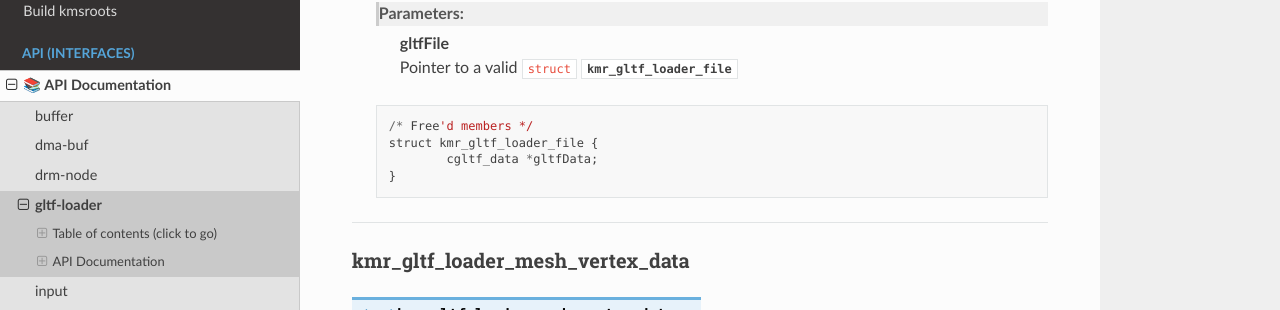
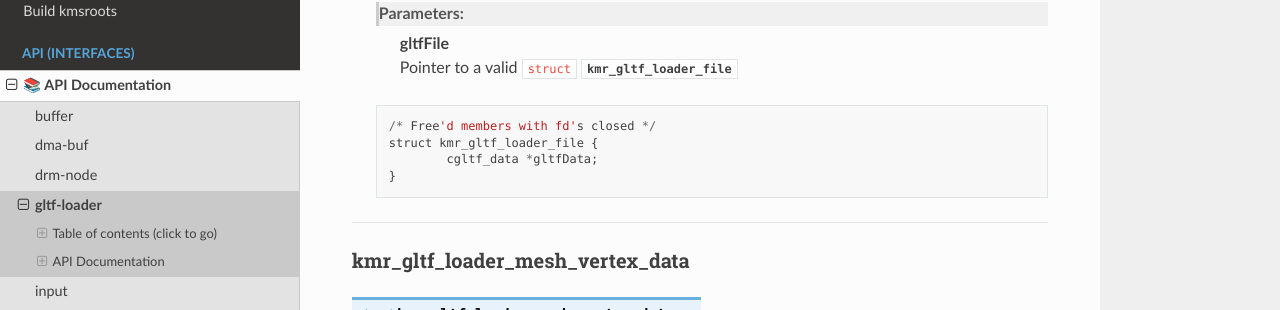
Before and after one commit to under-view/kmsroots, a Sphinx documentation site: the page built from docs/gltf-loader.rst, in a window 1280 px wide and 900 px high, scrolled down 2218 px. Shown: the part 141-451 px from the top of the window. Built offline with Sphinx 7.4.7 and the Read the Docs theme 2.0.0, drawn with Linux system fonts in a browser that asks for light colours; formulas are drawn with MathJax 3; some of the changed text lies outside the part shown.

Commit message:
match header _destroy functions with docs
Signed-off-by: Vincent Davis Jr <vince@underview.tech>

```diff
--- a/docs/drm-node.rst
+++ b/docs/drm-node.rst
@@ -362,7 +362,7 @@ kmr_drm_node_display_destroy
 
 	.. code-block::
 
-		/* Free'd members */
+		/* Free'd members with fd's closed */
 		struct kmr_drm_node_display {
 			struct kmr_drm_node_display_object_props connector.propsData;
 			struct kmr_drm_node_display_object_props crtc.propsData;
--- a/docs/gltf-loader.rst
+++ b/docs/gltf-loader.rst
@@ -122,7 +122,7 @@ kmr_gltf_loader_file_destroy
 
 	.. code-block::
 
-		/* Free'd members */
+		/* Free'd members with fd's closed */
 		struct kmr_gltf_loader_file {
 			cgltf_data *gltfData;
 		}
@@ -274,7 +274,7 @@ kmr_gltf_loader_mesh_destroy
 
 	.. code-block::
 
-		/* Free'd members */
+		/* Free'd members with fd's closed */
 		struct kmr_gltf_loader_mesh {
 			struct kmr_gltf_loader_mesh_data {
 				uint32_t *indexBufferData;
@@ -356,7 +356,7 @@ kmr_gltf_loader_texture_image_destroy
 
 	.. code-block::
 
-		/* Free'd members */
+		/* Free'd members with fd's closed */
 		struct kmr_gltf_loader_mesh {
 			struct kmr_gltf_loader_mesh_data {
 				uint32_t *indexBufferData;
@@ -546,7 +546,7 @@ kmr_gltf_loader_material_destroy
 
 	.. code-block::
 
-		/* Free'd members */
+		/* Free'd members with fd's closed */
 		struct kmr_gltf_loader_material {
 			struct kmr_gltf_loader_material_data {
 				char *materialName;
@@ -683,7 +683,7 @@ kmr_gltf_loader_node_destroy
 
 	.. code-block::
 
-		/* Free'd members */
+		/* Free'd members with fd's closed */
 		struct kmr_gltf_loader_node {
 			struct kmr_gltf_loader_node_data *nodeData;
 		}
--- a/docs/input.rst
+++ b/docs/input.rst
@@ -109,7 +109,7 @@ kmr_input_destroy
 
 		.. code-block::
 
-			/* Free'd and file descriptors closed members */
+			/* Free'd members with fd's closed */
 			struct kmr_input {
 				struct libinput *inputInst;
 				int             inputfd;
--- a/docs/xclient.rst
+++ b/docs/xclient.rst
@@ -138,7 +138,7 @@ kmr_xcb_window_destroy
 
 		.. code-block::
 
-			/* Free'd and file descriptors closed members */
+			/* Free'd members with fd's closed */
 			struct kmr_xcb_window {
 				xcb_connection_t        *conn;
 				xcb_window_t            window;
```
Also changed, not shown: 9 other files.
